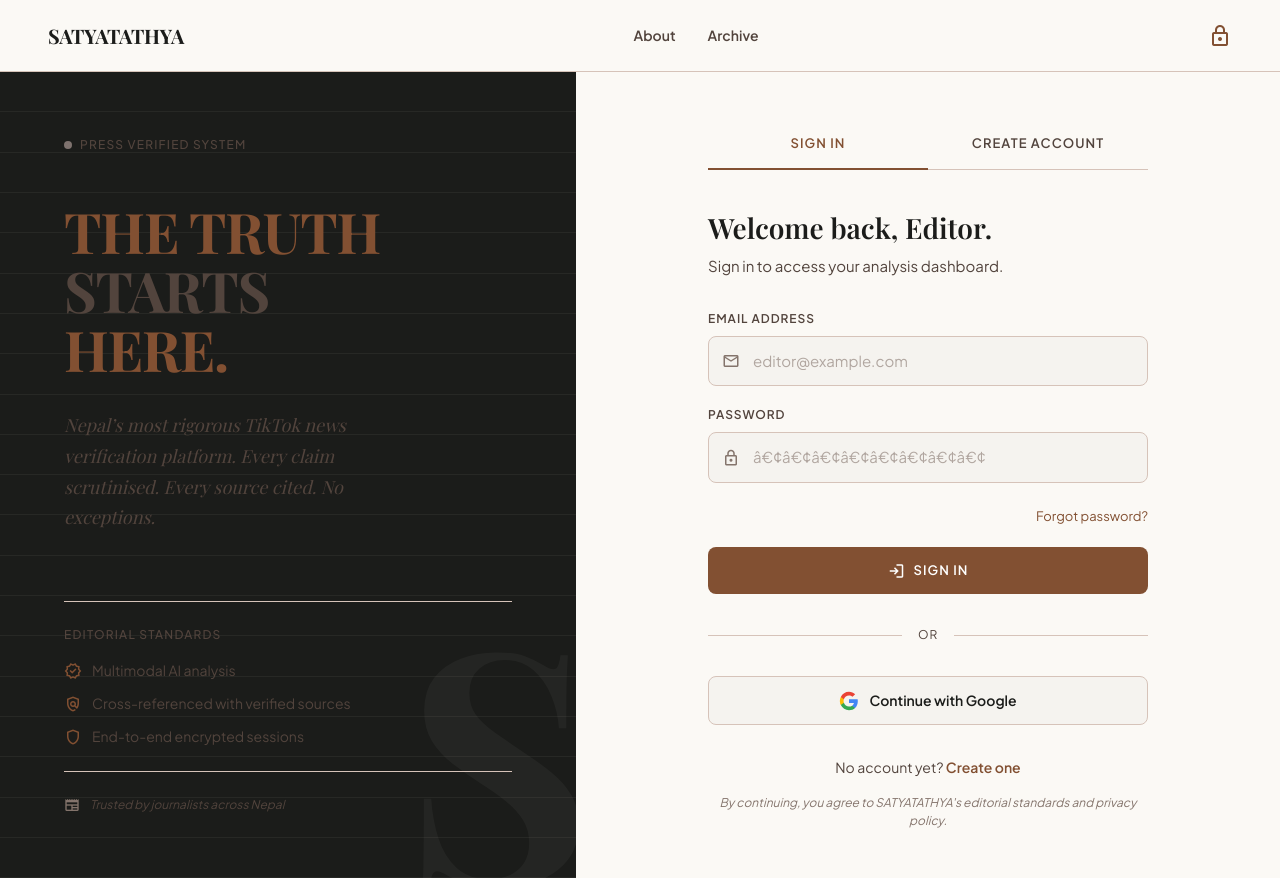
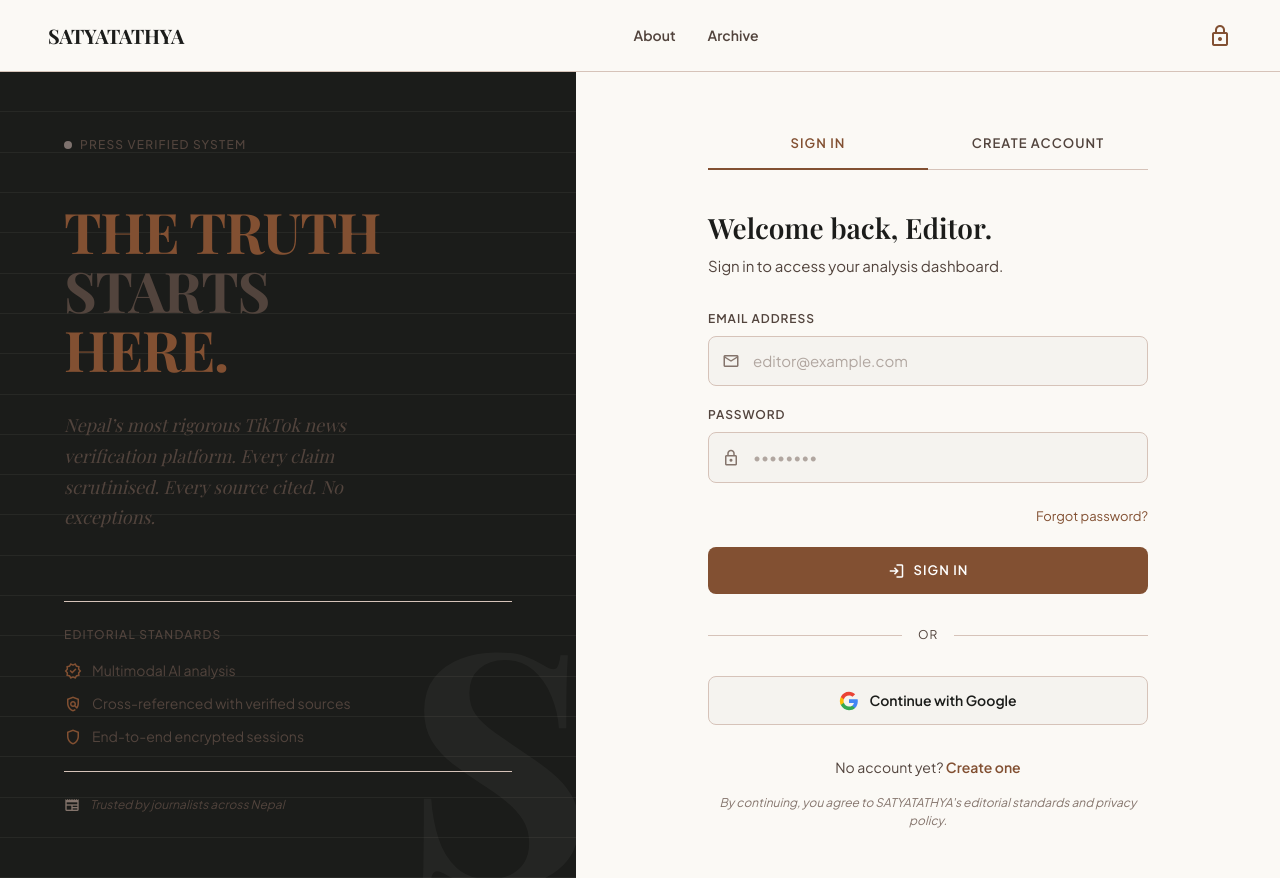
Before and after one commit to sthaarwin/SatyaTathya, a Next.js app in the folder frontend/: page /auth in a window 1280 px wide. Built offline with nearby package versions, Linux system fonts and the light colour scheme.

Commit message:
encoding error solved

```diff
--- a/frontend/src/app/auth/page.tsx
+++ b/frontend/src/app/auth/page.tsx
@@ -90,7 +90,7 @@
   return (
     <div style={{ minHeight: '100vh', backgroundColor: '#fbf9f5', display: 'flex', flexDirection: 'column' }}>
 
-      {/* â”€â”€ Header â”€â”€ */}
+      {/* ── Header ── */}
       <header style={{
         position: 'fixed', top: 0, left: 0, right: 0, zIndex: 50,
         height: '72px', backgroundColor: '#fbf9f5',
@@ -117,10 +117,10 @@
         <span className="material-symbols-outlined" style={{ color: '#825032' }}>lock</span>
       </header>
 
-      {/* â”€â”€ Body â”€â”€ */}
+      {/* ── Body ── */}
       <div style={{ display: 'flex', flex: 1, paddingTop: '72px', minHeight: '100vh' }}>
 
-        {/* â”€â”€ Left editorial panel â”€â”€ */}
+        {/* ── Left editorial panel ── */}
         <aside style={{
           width: '45%', minHeight: 'calc(100vh - 72px)',
           backgroundColor: '#1b1c1a',
@@ -208,7 +208,7 @@
           </div>
         </aside>
 
-        {/* â”€â”€ Right auth panel â”€â”€ */}
+        {/* ── Right auth panel ── */}
         <section style={{
           flex: 1, display: 'flex', alignItems: 'center', justifyContent: 'center',
           padding: '48px 64px', backgroundColor: '#fbf9f5',
@@ -316,7 +316,7 @@
                     id="password" name="password" type="password"
                     autoComplete={mode === 'login' ? 'current-password' : 'new-password'}
                     value={form.password} onChange={handleChange}
-                    required placeholder="â€¢â€¢â€¢â€¢â€¢â€¢â€¢â€¢"
+                    required placeholder="••••••••"
                     style={inputStyle}
                   />
                 </div>
@@ -336,7 +336,7 @@
                       id="confirmPassword" name="confirmPassword" type="password"
                       autoComplete="new-password" value={form.confirmPassword}
                       onChange={handleChange} required={mode === 'signup'}
-                      placeholder="â€¢â€¢â€¢â€¢â€¢â€¢â€¢â€¢"
+                      placeholder="••••••••"
                       style={inputStyle}
                     />
                   </div>
@@ -367,7 +367,7 @@
                 }}
               >
                 {loading ? (
-                  <><span className="material-symbols-outlined" style={{ fontSize: '18px' }}>progress_activity</span> Processingâ€¦</>
+                  <><span className="material-symbols-outlined" style={{ fontSize: '18px' }}>progress_activity</span> Processing…</>
                 ) : mode === 'login' ? (
                   <><span className="material-symbols-outlined" style={{ fontSize: '18px' }}>login</span> Sign In</>
                 ) : (
@@ -452,7 +452,7 @@
   );
 }
 
-// â”€â”€ Shared input styles â”€â”€â”€â”€â”€â”€â”€â”€â”€â”€â”€â”€â”€â”€â”€â”€â”€â”€â”€â”€â”€â”€â”€â”€â”€â”€â”€â”€â”€â”€â”€â”€â”€â”€â”€â”€â”€â”€â”€â”€â”€â”€
+// ── Shared input styles ──────────────────────────────────────────
 const labelStyle: React.CSSProperties = {
   display: 'block',
   fontFamily: '"Plus Jakarta Sans", sans-serif',
--- a/frontend/src/app/confirm/page.tsx
+++ b/frontend/src/app/confirm/page.tsx
@@ -37,7 +37,7 @@
           return
         }
 
-        router.replace('/')
+        router.replace('/Dashboard.tsx')
       } catch (e: any) {
         setError(e?.message ?? 'Failed to confirm.')
       } finally {
```
Also changed, not shown: frontend/middleware.ts (+9 -7 lines), frontend/src/app/page.tsx (+5 -5 lines).
